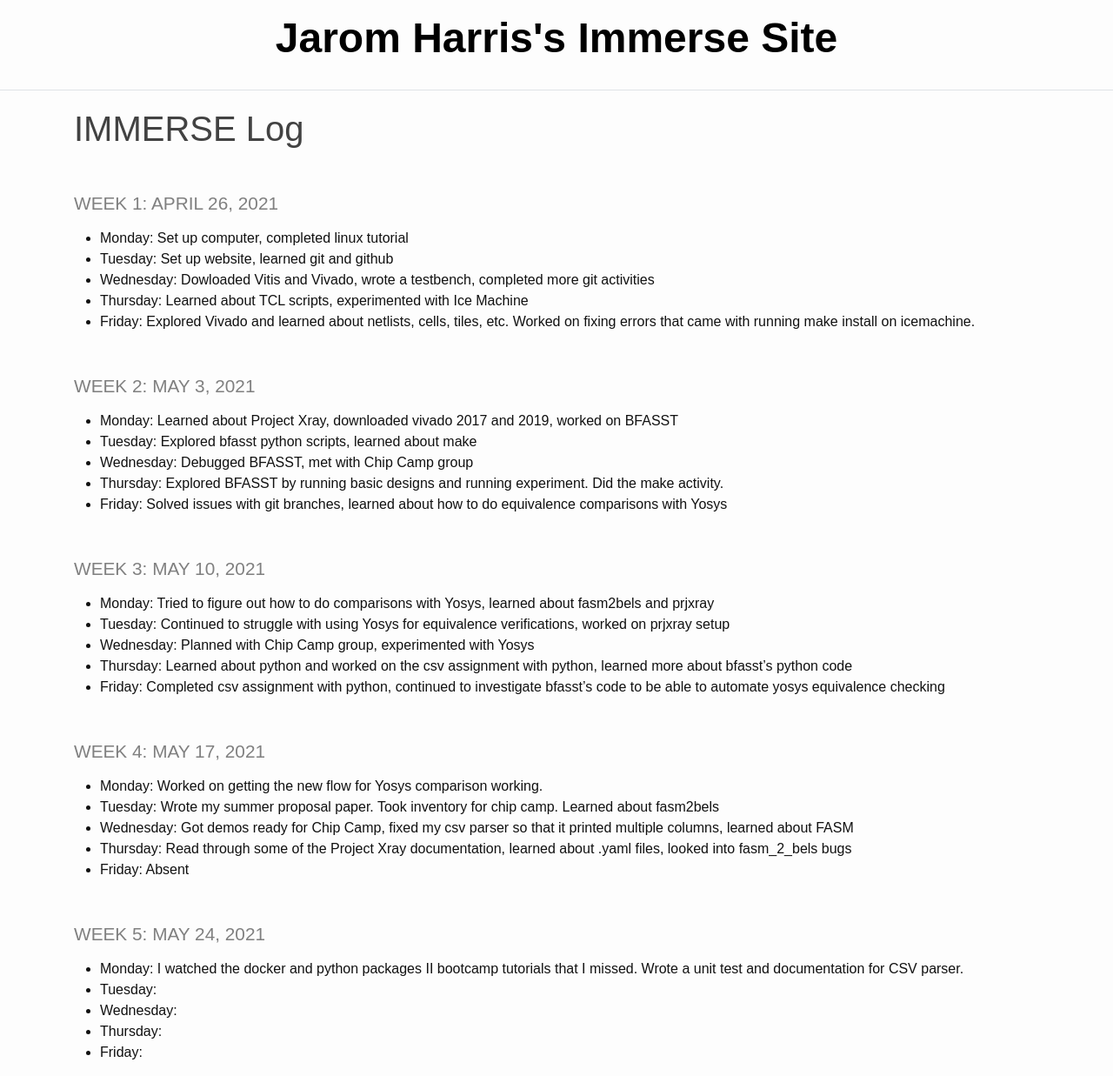
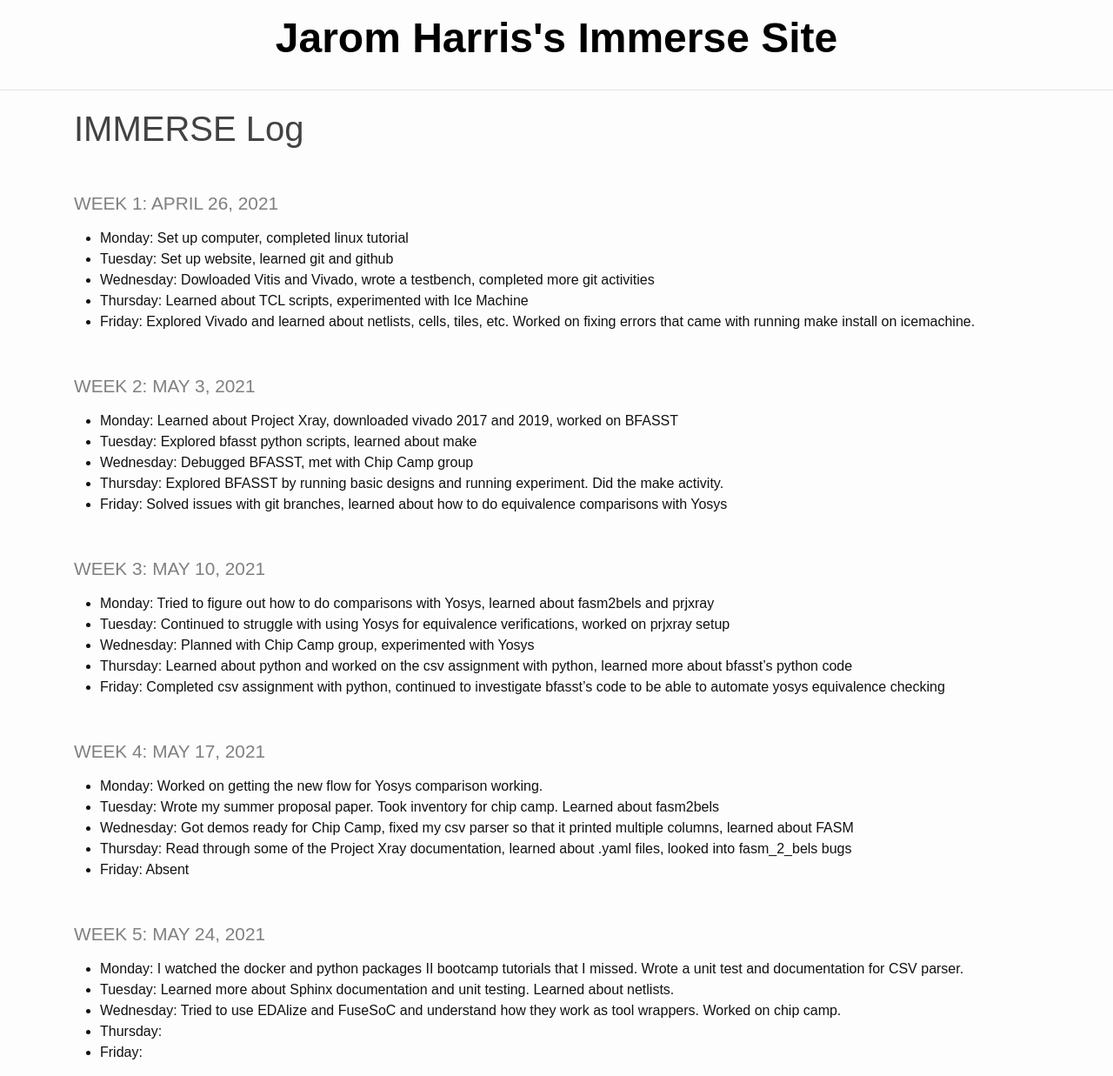
Before and after one commit to jaromharris/immerse, a Jekyll site: the page built from index.md, in a window 1280 px wide and 1237 px high. Shown: the whole window at 87% size. Built offline with Jekyll 4.4.1, drawn with Linux system fonts in a browser that asks for light colours.

Commit message:
Update index.md

```diff
--- a/index.md
+++ b/index.md
@@ -34,7 +34,7 @@ title: IMMERSE Log
 
 ### Week 5: May 24, 2021
 * **Monday**: I watched the docker and python packages II bootcamp tutorials that I missed. Wrote a unit test and documentation for CSV parser.
-* **Tuesday**:
-* **Wednesday**:
+* **Tuesday**: Learned more about Sphinx documentation and unit testing. Learned about netlists.
+* **Wednesday**: Tried to use EDAlize and FuseSoC and understand how they work as tool wrappers. Worked on chip camp.
 * **Thursday**:
 * **Friday**:
```
